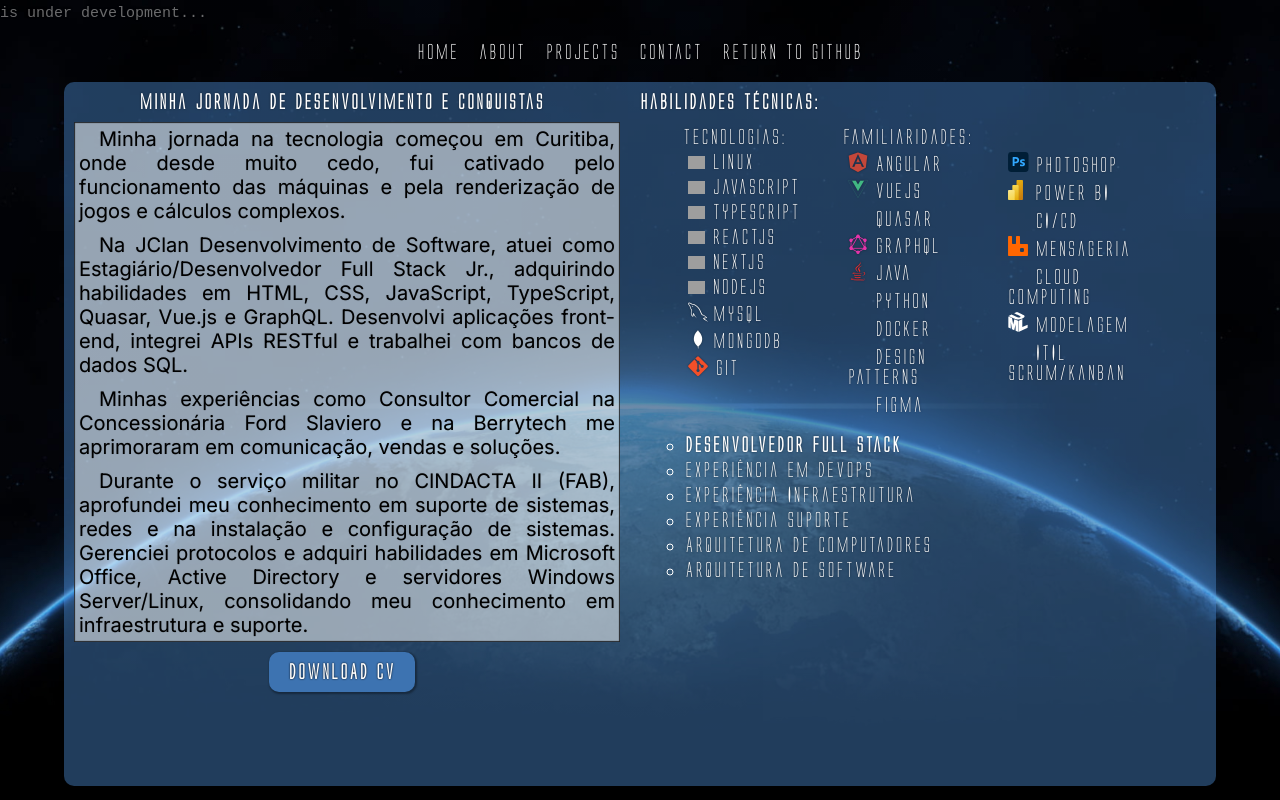
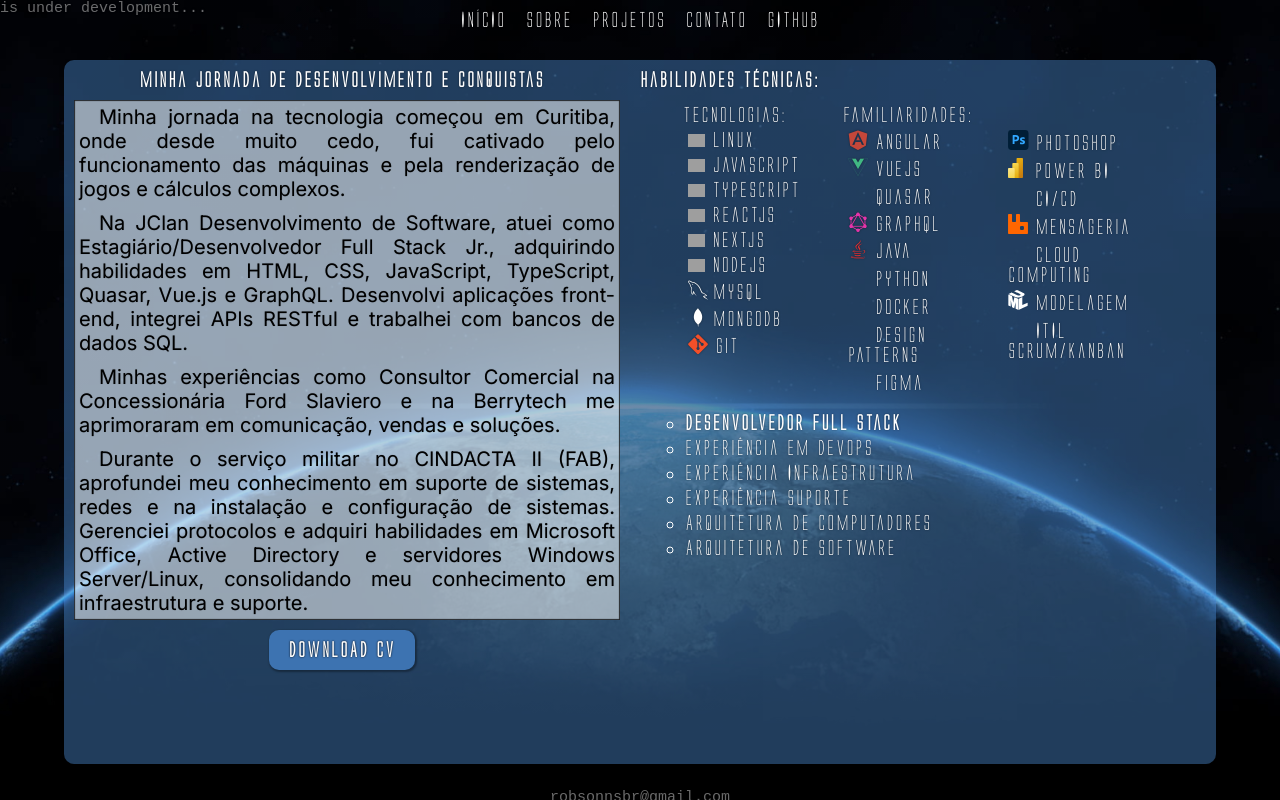
Before and after one commit to Robsonnsbr/my_template_react, a React (Vite) app: page /portfolio/about in a window 1280 px wide. Built offline with nearby package versions, Linux system fonts and the light colour scheme; grey boxes are pictures that could not be loaded; some icons are missing.

Commit message:
style: layout navbar

```diff
--- a/src/App.tsx
+++ b/src/App.tsx
@@ -5,7 +5,6 @@ const { Main, Navbar, Footer } = routesComponents;
 export const App = () => {
   return (
     <>
-      <span>is under development...</span>
       <Navbar />
       <Main />
       <Footer />
--- a/src/components/commons/layout/navbar/Navbar.module.css
+++ b/src/components/commons/layout/navbar/Navbar.module.css
@@ -1,11 +1,18 @@
-.navbar {
-  margin: .5rem;
-  display: grid;
+.navbar ul {
+  display: flex;
+  list-style: none;
+  padding: 0;
   justify-content: center;
+  align-items: center;
+  margin-bottom: 20px;
 }
 
-.navbar a {
-  margin: .5rem;
-  text-align: center;
-  grid-row: 1;
+.navbar li {
+  margin: 10px;
+  transition: transform 0.2s;
 }
+
+.navbar li:hover {
+  font-weight: 600;
+  transform: scale(1.2);
+}
--- a/src/components/commons/layout/navbar/Navbar.tsx
+++ b/src/components/commons/layout/navbar/Navbar.tsx
@@ -4,11 +4,28 @@ import css from "./Navbar.module.css";
 export const Navbar = () => {
   return (
     <nav className={css.navbar}>
-      <Link to="./">home</Link>
-      <Link to="about">about</Link>
-      <Link to="projects">projects</Link>
-      <Link to="contact">contact</Link>
-      <Link to="https://github.com/Robsonnsbr">Return to GitHub</Link>
+      <ul>
+        <span style={{ position: "absolute", top: 0, left: 0 }}>
+          is under development...
+        </span>
+        <li>
+          <Link to="./">INÍCIO</Link>
+        </li>
+        <li>
+          <Link to="about">SOBRE</Link>
+        </li>
+        <li>
+          <Link to="projects">PROJETOS</Link>
+        </li>
+        <li>
+          <Link to="contact">CONTATO</Link>
+        </li>
+        <li>
+          <Link to="https://github.com/Robsonnsbr" target="_blank">
+            GITHUB
+          </Link>
+        </li>
+      </ul>
     </nav>
   );
 };
```
